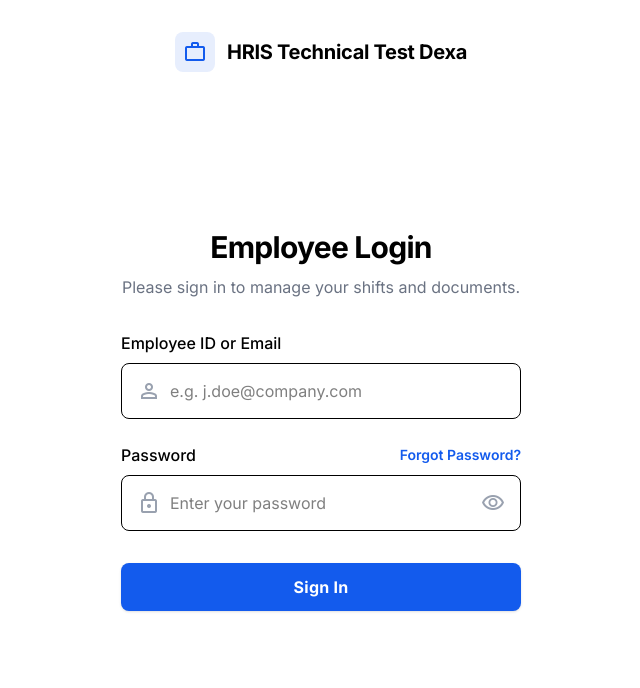
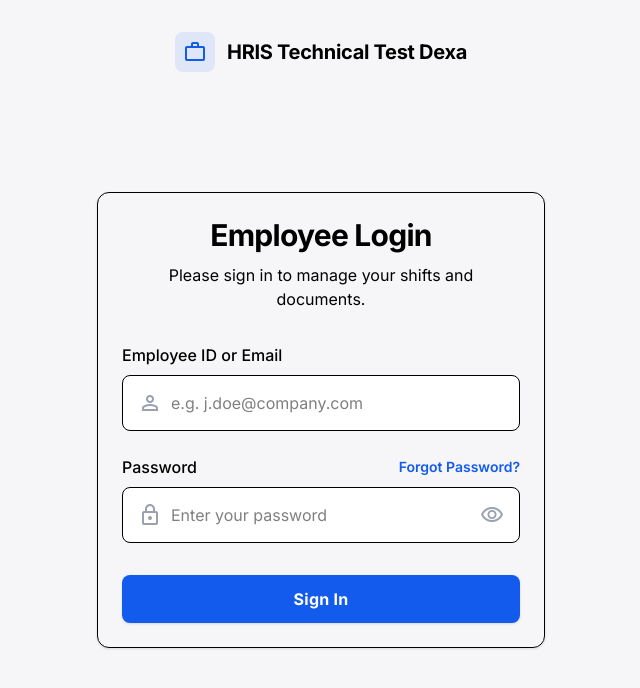
Before and after one commit to rfrmdhn/test-dexa-hris-web-employee, a React (Vite) app: page / in a window 1280 px wide. Shown: the top 688 px of the page, without its empty margins (319-959 px from the left). Built offline with nearby package versions, Linux system fonts and the light colour scheme; no server answers.

Commit message:
feat: Add Card atomic component and AuthLayout template.

```diff
--- a/src/components/atoms/Card.tsx
+++ b/src/components/atoms/Card.tsx
@@ -8,7 +8,7 @@ interface CardProps extends React.HTMLAttributes<HTMLDivElement> {
 export const Card: React.FC<CardProps> = ({ children, className, ...props }) => {
     return (
         <div
-            className={twMerge("w-full bg-white dark:bg-gray-800 rounded-xl shadow-sm border border-gray-100 dark:border-gray-700 p-6", className)}
+            className={twMerge("w-full bg-surface-light dark:bg-surface-dark rounded-xl shadow-sm border border-divider p-6", className)}
             {...props}
         >
             {children}
--- a/src/components/templates/AuthLayout.tsx
+++ b/src/components/templates/AuthLayout.tsx
@@ -10,7 +10,7 @@ export const AuthLayout: React.FC<AuthLayoutProps> = ({
     children,
 }) => {
     return (
-        <div className="flex flex-col flex-1 w-full h-full overflow-y-auto font-display antialiased bg-white dark:bg-background-dark text-body dark:text-body h-screen overflow-hidden">
+        <div className="flex flex-col flex-1 w-full h-full overflow-y-auto font-display antialiased bg-background-light dark:bg-background-dark text-body dark:text-body h-screen overflow-hidden">
             <div className="w-full flex justify-center pt-8 pb-4">
                 <Logo />
             </div>
--- a/src/features/auth/pages/Login.tsx
+++ b/src/features/auth/pages/Login.tsx
@@ -11,12 +11,12 @@ const Login: React.FC = () => {
 
     return (
         <AuthLayout>
-            <Card className="w-full max-w-md mx-auto shadow-none border-none bg-transparent space-y-8">
+            <Card className="w-full max-w-md mx-auto space-y-8">
                 <div className="text-center space-y-2">
                     <h1 className="text-3xl font-bold leading-tight tracking-tight text-body dark:text-body">
                         Employee Login
                     </h1>
-                    <p className="text-base font-normal text-gray-500 dark:text-gray-500">
+                    <p className="text-base font-normal text-subtle dark:text-subtle">
                         Please sign in to manage your shifts and documents.
                     </p>
                 </div>
```
